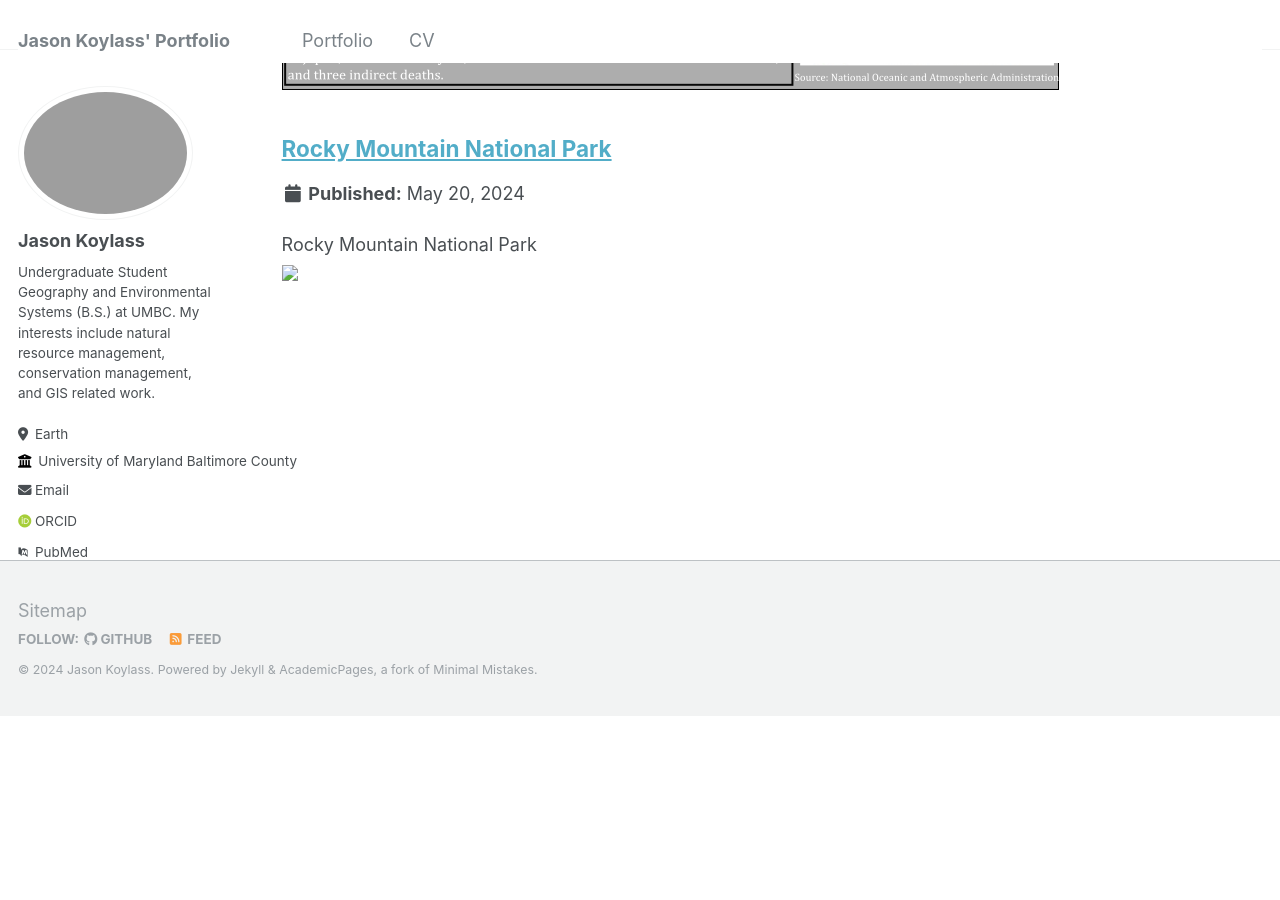
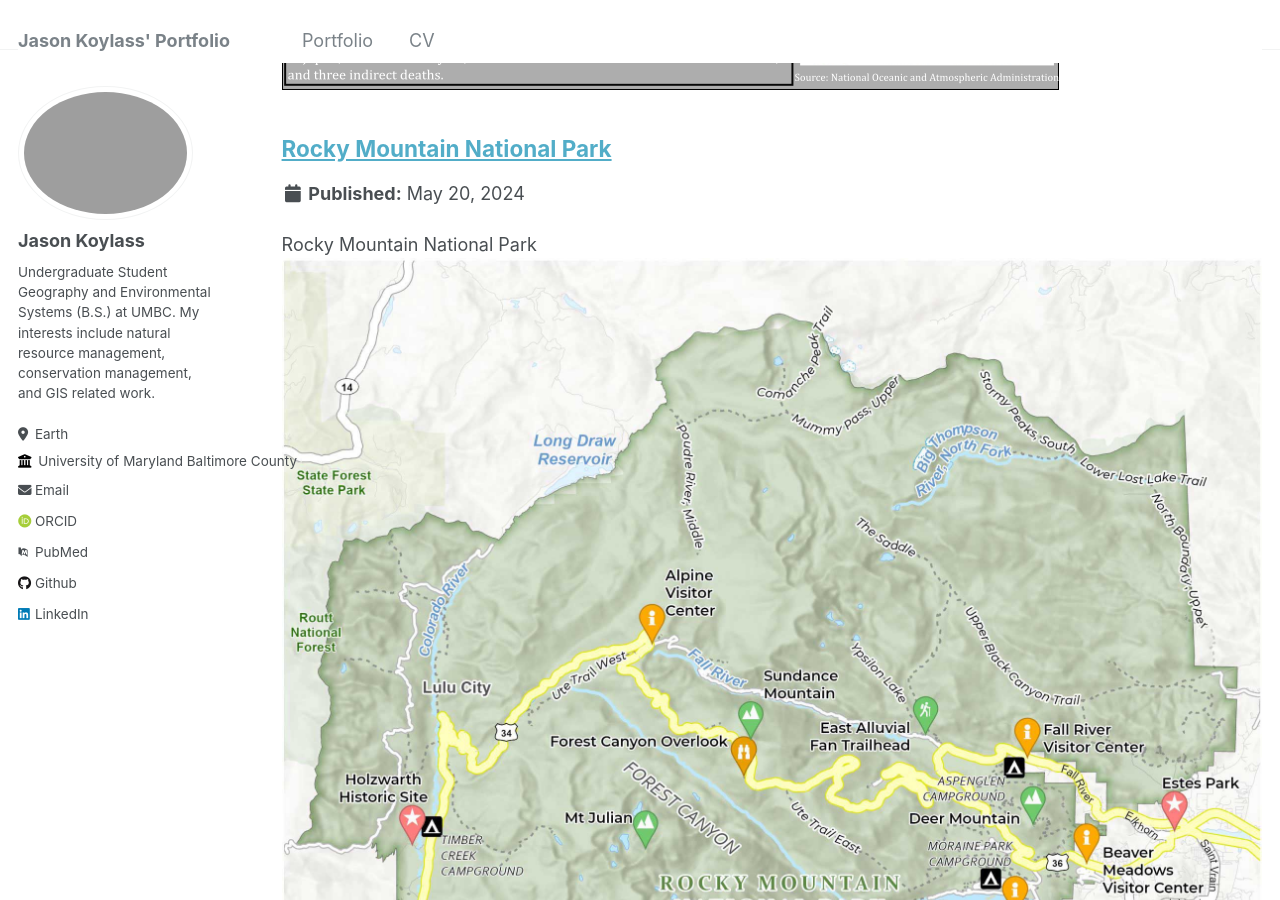
Before and after one commit to Jkoy592/Jkoy592.github.io, a Jekyll site: the page built from _pages/portfolio.html, in a window 1280 px wide and 900 px high, scrolled down 1590 px. Built offline with Jekyll 4.4.1, drawn with Linux system fonts in a browser that asks for light colours; some web fonts are replaced; before the commit the page ends 2306 px from its top, so only the background shows below that.

Commit message:
Update portfolio-2.html

```diff
--- a/_portfolio/portfolio-2.html
+++ b/_portfolio/portfolio-2.html
@@ -1,8 +1,7 @@
 ---
 title: "Rocky Mountain National Park
 "
-excerpt: "Rocky Mountain National Park <br/><img src='/Rocky-Mountain-National-Park-Map.jpg
-'>"
+excerpt: "Rocky Mountain National Park <br/><img src='/images/Rocky-Mountain-National-Park-Map.jpg'>"
 collection: portfolio
 ---
 
```
